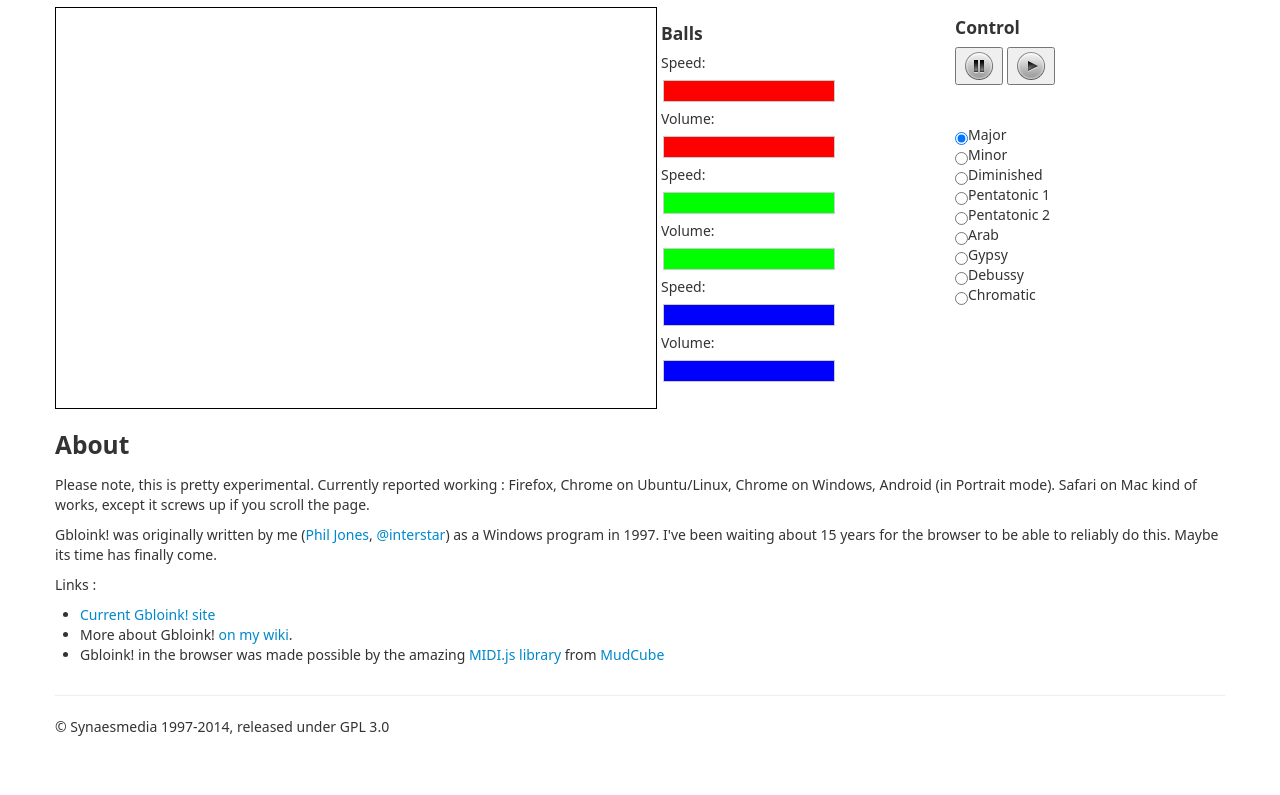
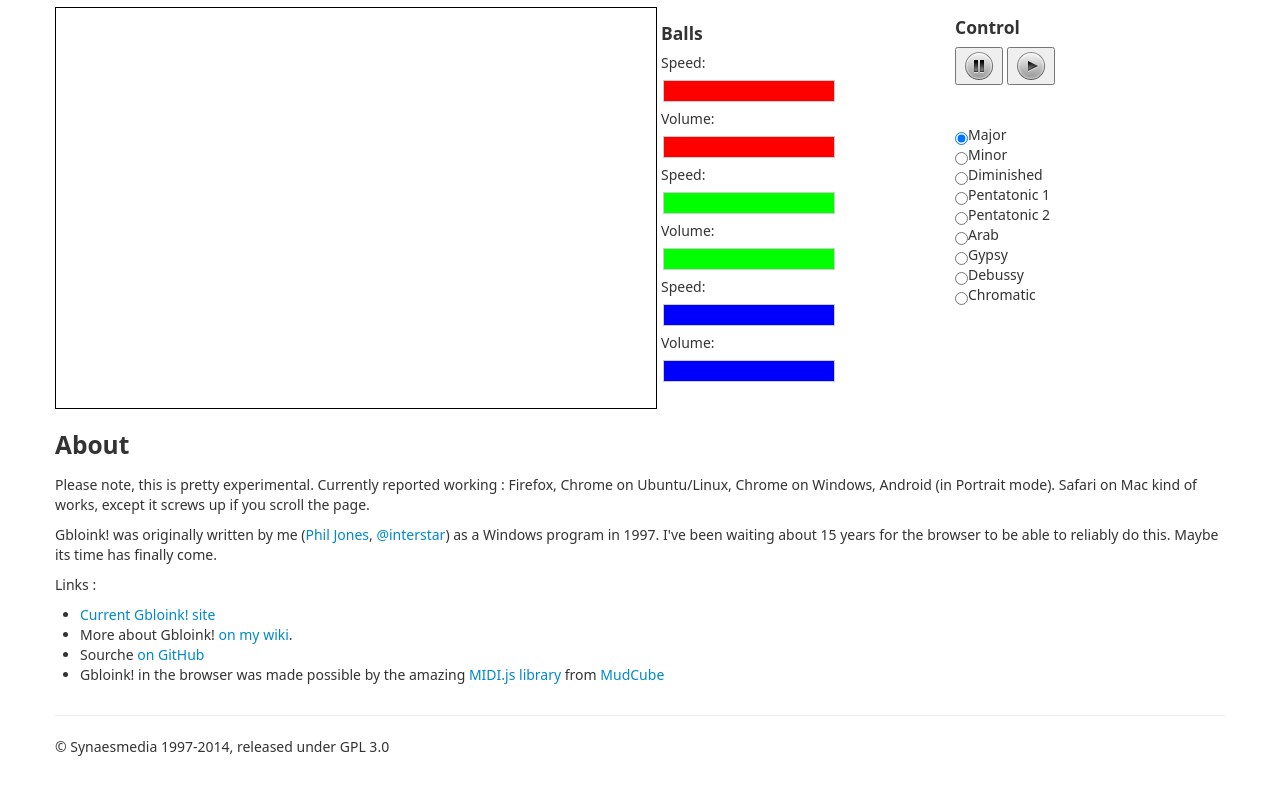
Before and after one commit to interstar/gbloink, a plain HTML site: page index.html in a window 1280 px wide. Shown: the part 163-958 px from the top of the page. Drawn offline with nearby package versions, Linux system fonts and the light colour scheme; a script that the page names is missing.

Commit message:
documenting

```diff
--- a/index.html
+++ b/index.html
@@ -121,7 +121,9 @@
                     <ul>
                         <li><a href="http://gbloink.com">Current Gbloink! site</a></li>
                         <li>More about Gbloink! <a href="http://thoughtstorms.info/view/gbloink/view/whygbloinkisinteresting">on my wiki</a>.</li>
+                        <li>Sourche <a href="https://github.com/interstar/gbloink">on GitHub</a></li>
                         <li>Gbloink! in the browser was made possible by the amazing <a href="https://github.com/mudcube/MIDI.js">MIDI.js library</a> from <a href="http://mudcu.be/">MudCube</a></li>
+
                     </ul>
 
                     </p>
```
Also changed, not shown: README.md.
